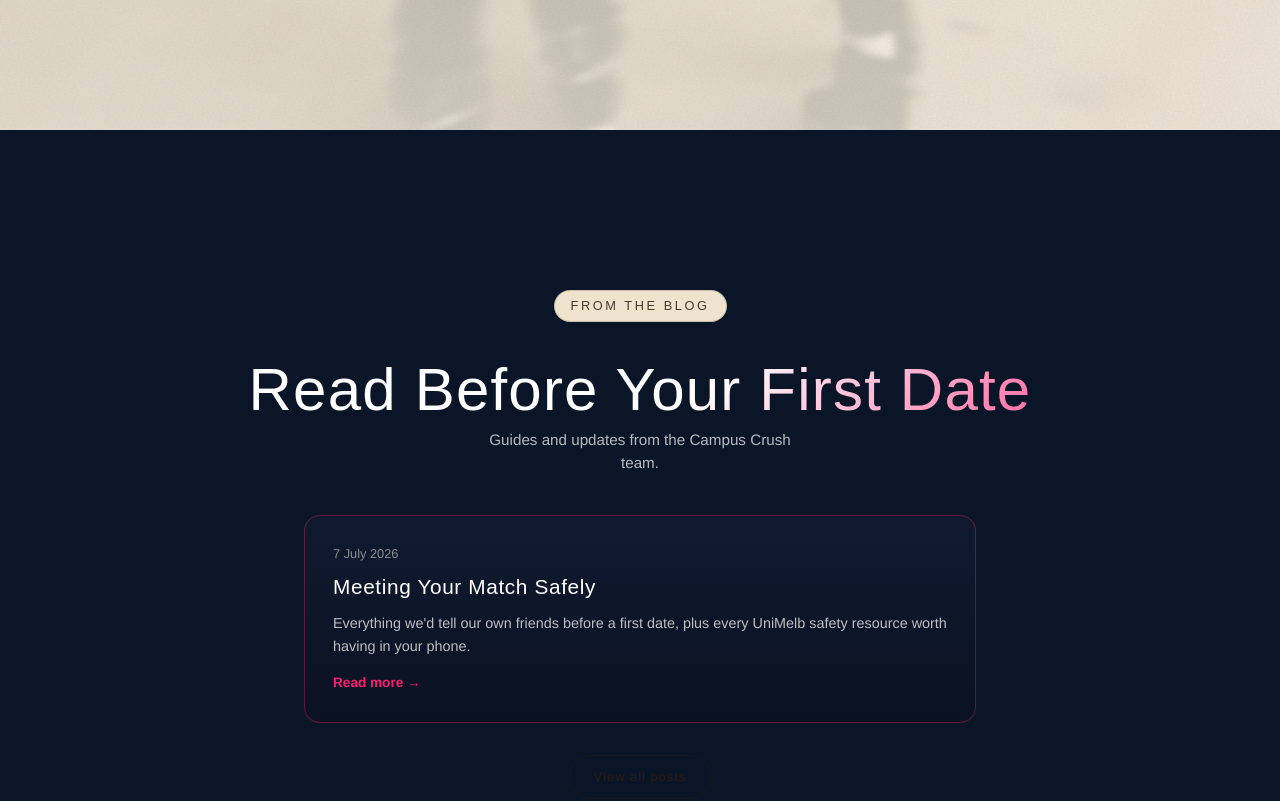
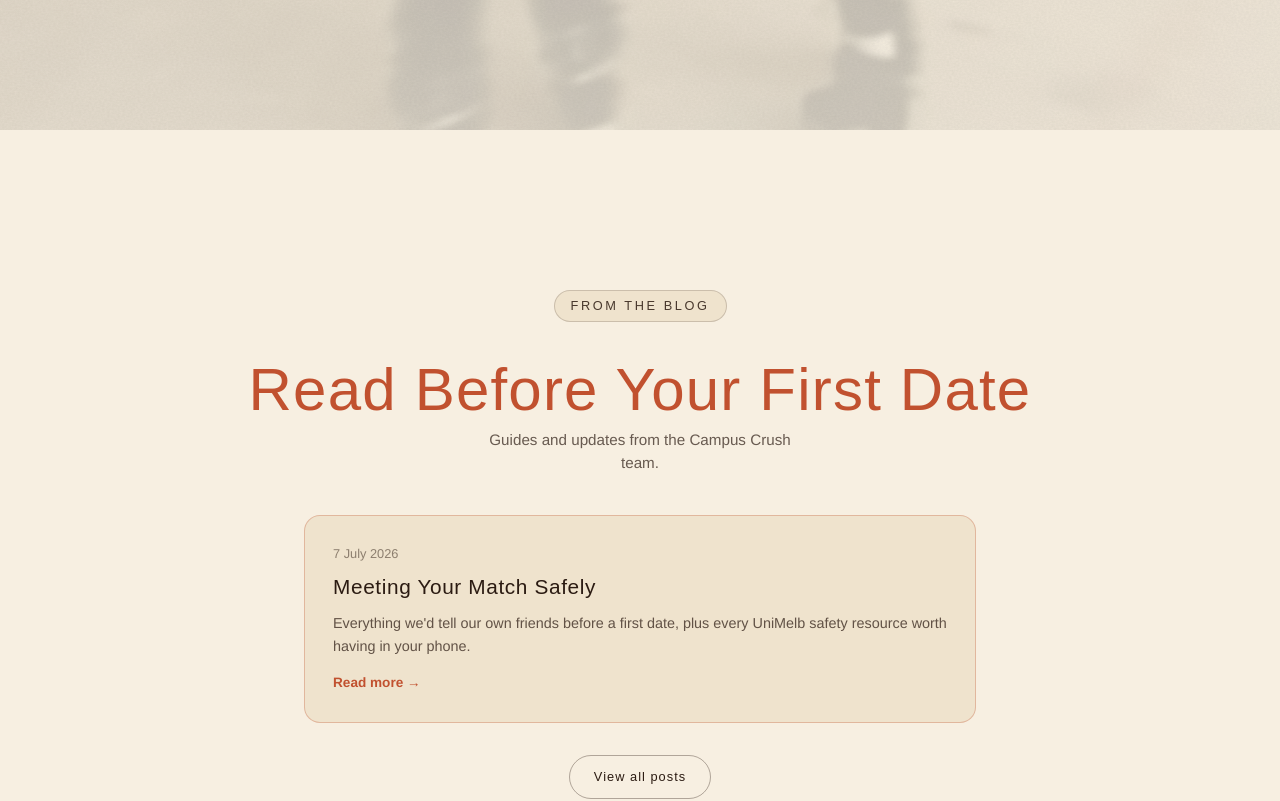
Before and after one commit to Joyceyte/campus-crush, a Next.js app: page / in a window 1280 px wide. Shown: the part 4220-5021 px from the top of the page. Built offline with nearby package versions, Linux system fonts and the light colour scheme; no server answers; a web font is replaced by a local one.

Commit message:
style: re-theme BlogPreview to parchment/terracotta

```diff
--- a/components/BlogPreview.tsx
+++ b/components/BlogPreview.tsx
@@ -16,7 +16,7 @@ export default function BlogPreview() {
         position: "relative",
         paddingTop: "5rem",
         paddingBottom: "5rem",
-        background: "var(--navy-dark)",
+        background: "var(--parchment)",
       }}
     >
       <div className="section-pad relative" style={{ textAlign: "center" }}>
@@ -29,10 +29,7 @@ export default function BlogPreview() {
             fontSize: "clamp(2.2rem, 5vw, 3.75rem)",
             lineHeight: 1.05,
             letterSpacing: "0.02em",
-            background: "linear-gradient(135deg, #ffffff 55%, #ff1f71 100%)",
-            WebkitBackgroundClip: "text",
-            WebkitTextFillColor: "transparent",
-            backgroundClip: "text",
+            color: "var(--terracotta)",
           }}
         >
           Read Before Your First Date
@@ -41,7 +38,7 @@ export default function BlogPreview() {
           style={{
             marginTop: "0.5rem",
             fontSize: "0.95rem",
-            color: "rgba(255,255,255,0.7)",
+            color: "rgba(43,27,18,0.7)",
             maxWidth: "40ch",
             marginLeft: "auto",
             marginRight: "auto",
@@ -70,21 +67,21 @@ export default function BlogPreview() {
                 display: "block",
                 padding: "1.75rem",
                 borderRadius: "1rem",
-                border: "1px solid rgba(255,31,113,0.35)",
-                background: "linear-gradient(180deg, rgba(20,30,52,0.6), rgba(10,16,30,0.6))",
+                border: "1px solid rgba(193,81,47,0.3)",
+                background: "var(--parchment-deep)",
                 textDecoration: "none",
               }}
             >
-              <p style={{ marginBottom: "0.5rem", color: "rgba(255,255,255,0.5)", fontSize: "0.8rem" }}>
+              <p style={{ marginBottom: "0.5rem", color: "rgba(43,27,18,0.5)", fontSize: "0.8rem" }}>
                 {formatPostDate(post.date)}
               </p>
-              <h3 className="font-jersey" style={{ fontSize: "1.3rem", letterSpacing: "0.03em", marginBottom: "0.6rem", color: "#fff" }}>
+              <h3 className="font-jersey" style={{ fontSize: "1.3rem", letterSpacing: "0.03em", marginBottom: "0.6rem", color: "var(--ink)" }}>
                 {post.title}
               </h3>
-              <p style={{ color: "rgba(255,255,255,0.72)", fontSize: "0.9rem", lineHeight: 1.6, marginBottom: "0.75rem" }}>
+              <p style={{ color: "rgba(43,27,18,0.72)", fontSize: "0.9rem", lineHeight: 1.6, marginBottom: "0.75rem" }}>
                 {post.excerpt}
               </p>
-              <span style={{ color: "#ff1f71", fontSize: "0.85rem", fontWeight: 600 }}>Read more →</span>
+              <span style={{ color: "var(--terracotta)", fontSize: "0.85rem", fontWeight: 600 }}>Read more →</span>
             </Link>
           ))}
         </div>
```
